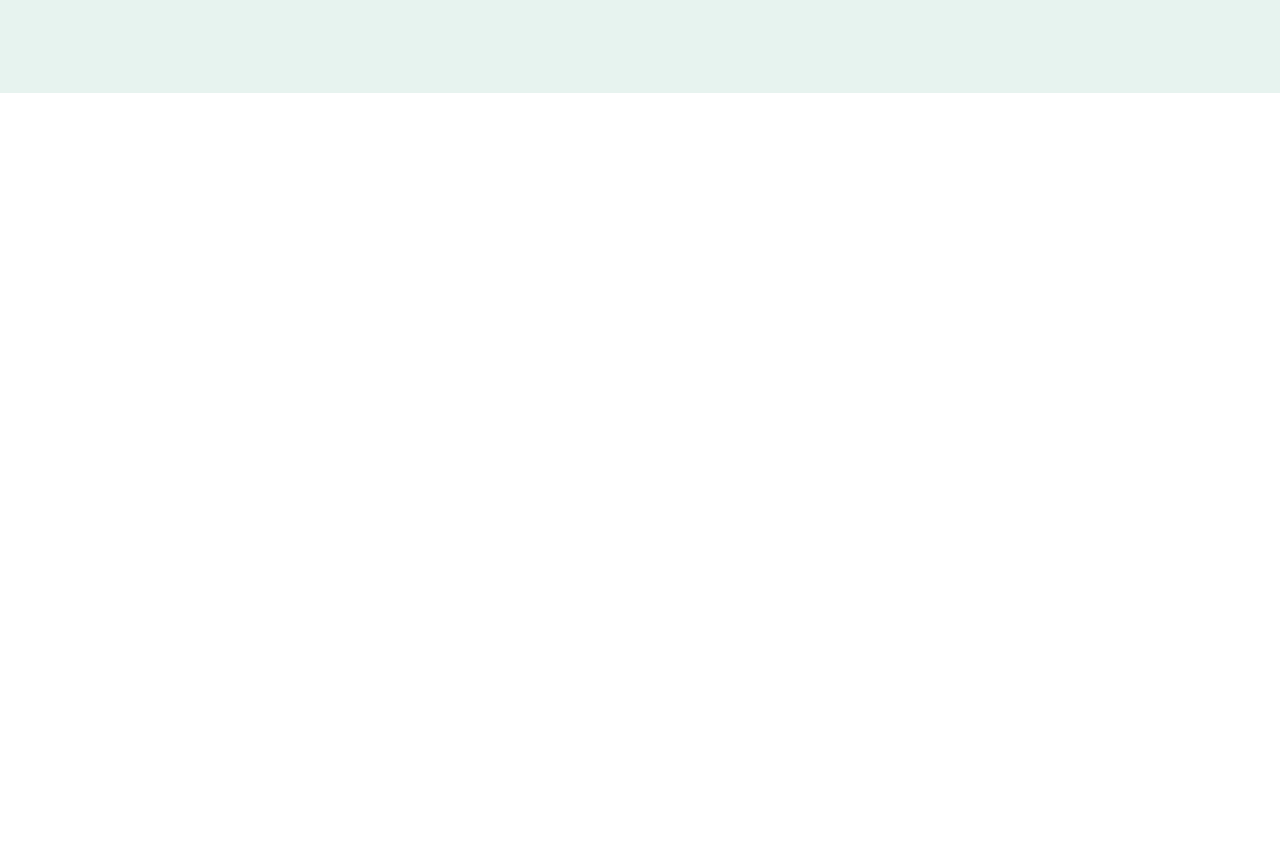
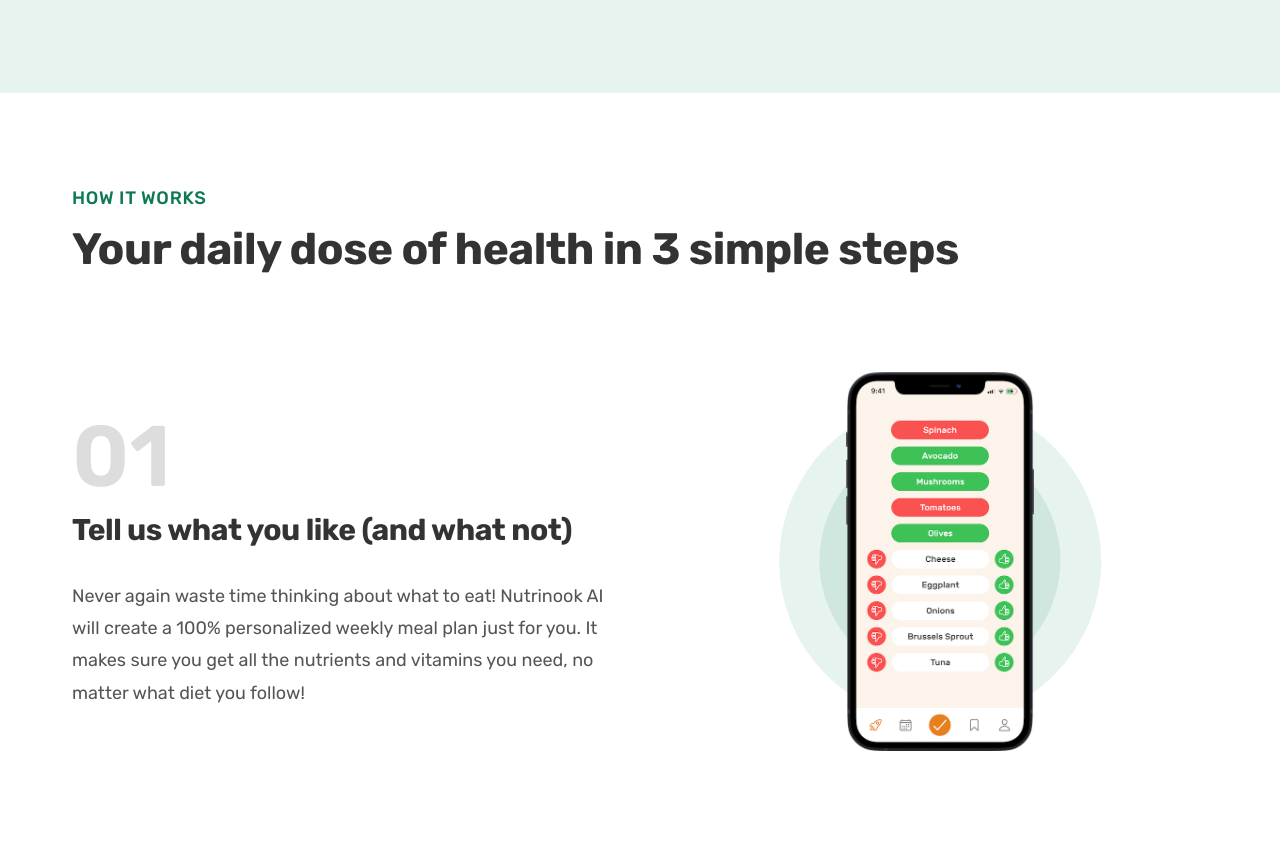
Before and after one commit to payal033/Nutrinook, a plain HTML site: page index.html in a window 1280 px wide. Shown: the part 699-1543 px from the top of the page. Before the commit the page ends 800 px from the top, so only its background shows below. Drawn offline with Linux system fonts and the light colour scheme.

Commit message:
how it works section

```diff
--- /dev/null
+++ b/css/general.css
@@ -0,0 +1,194 @@
+/*
+
+-- 01 TYPOGRAPHY SYSTEM
+
+- Font sizes (px)
+10 / 12 / 14 / 16 / 18 / 20 / 24 / 30 / 36 / 44 / 52 / 62 / 74 / 86 / 98
+
+- Font weights
+Default: 400
+Medium: 500
+Semi-bold: 600
+Bold: 700
+
+- Line heights
+Default: 1
+Small: 1.05
+Medium: 1.2
+Paragraph default: 1.6
+
+- Letter spacing
+-0.5px
+0.75px
+
+--- 02 COLORS
+
+- Primary: #10885b
+- Tints:
+#e7f3ef
+#cfe7de
+
+- Shades:
+#10885b
+#45260a
+
+- Accents:
+- Greys
+
+#888
+#767676 (lightest grey allowed on #fff)
+#6f6f6f (lightest grey allowed on #fdf2e9)
+#555
+#333
+
+--- 05 SHADOWS
+
+0 2.4rem 4.8rem rgba(0, 0, 0, 0.075);
+
+--- 06 BORDER-RADIUS
+
+Default: 9px
+Medium: 11px
+
+--- 07 WHITESPACE
+
+- Spacing system (px)
+2 / 4 / 8 / 12 / 16 / 24 / 32 / 48 / 64 / 80 / 96 / 128
+
+*/
+
+:root {
+  --primary-green: #10885b;
+  --lightest-green: #e7f3ef;
+  --lightest-green-2: #cfe7de;
+  --dark-green: #0e7a52;
+  --white: #fff;
+  --dark-grey: #888;
+  --primary-grey: #555;
+  --light-grey: #333;
+}
+
+* {
+  padding: 0;
+  margin: 0;
+  box-sizing: border-box;
+}
+
+html {
+  /* font size: 10px */
+  /* 10px / 16px = 0.625  = 62.5% */
+  /* Percentage of users browser font size setting */
+  font-size: 62.5%;
+}
+
+body {
+  font-family: "Rubik", sans-serif;
+  line-height: 1;
+  font-weight: 400;
+  color: var(--primary-grey);
+}
+
+/* **************************************** */
+/* GENERAL */
+/* **************************************** */
+
+.margin-right-sm {
+  margin-right: 1.6rem !important;
+}
+
+.heading-primary,
+.heading-secondary,
+.heading-tertiary {
+  font-weight: 700;
+  color: var(--light-grey);
+  letter-spacing: -0.5px;
+}
+
+.heading-primary {
+  font-size: 5.2rem;
+  line-height: 1.05;
+  margin-bottom: 3.2rem;
+}
+
+.heading-secondary {
+  font-size: 4.4rem;
+  line-height: 1.2;
+  margin-bottom: 9.6rem;
+}
+
+.heading-tertiary {
+  font-size: 3rem;
+  line-height: 1.2;
+  margin-bottom: 3.2rem;
+}
+
+.subheading {
+  display: block;
+  font-size: 1.8rem;
+  font-weight: 500;
+  color: var(--dark-green);
+  text-transform: uppercase;
+  margin-bottom: 1.6rem;
+  letter-spacing: 0.75px;
+}
+
+.btn:link,
+.btn:visited {
+  display: inline-block;
+  font-size: 2rem;
+  font-weight: 600;
+  padding: 1.6rem 3.2rem;
+  text-decoration: none;
+  border-radius: 9px;
+  /* put transition on original state */
+  transition: background-color 0.3s;
+}
+
+.btn--full:link,
+.btn--full:visited {
+  background-color: var(--primary-green);
+  color: var(--white);
+}
+
+.btn--full:hover,
+.btn--full:active {
+  background-color: var(--dark-green);
+}
+
+.btn--outline:link,
+.btn--outline:visited {
+  color: var(--primary-grey);
+  background-color: var(--white);
+}
+
+.btn--outline:hover,
+.btn--outline:active {
+  background-color: var(--lightest-green);
+  /* using inset- shadow will be addded inside */
+  box-shadow: inset 0 0 0 3px var(--white);
+}
+
+.container {
+  max-width: 120rem;
+  margin: 0 auto;
+  padding: 0 3.2rem;
+}
+
+/* reusable grid */
+.grid {
+  display: grid;
+  row-gap: 9.6rem;
+  column-gap: 6.4rem;
+}
+
+.grid--center-v {
+  align-items: center;
+}
+
+.grid--2-cols {
+  grid-template-columns: repeat(2, 1fr);
+}
+
+.grid--3-cols {
+  grid-template-columns: repeat(3, 1fr);
+}
--- a/css/style.css
+++ b/css/style.css
@@ -1,144 +1,3 @@
-/*
-
--- 01 TYPOGRAPHY SYSTEM
-
-- Font sizes (px)
-10 / 12 / 14 / 16 / 18 / 20 / 24 / 30 / 36 / 44 / 52 / 62 / 74 / 86 / 98
-
-- Font weights
-Default: 400
-Medium: 500
-Semi-bold: 600
-Bold: 700
-
-- Line heights
-Default: 1
-Small: 1.05
-Medium: 1.2
-Paragraph default: 1.6
-
-- Letter spacing
--0.5px
-0.75px
-
---- 02 COLORS
-
-- Primary: #10885b
-- Tints:
-#e7f3ef
-
-- Shades:
-#10885b
-#45260a
-
-- Accents:
-- Greys
-
-#888
-#767676 (lightest grey allowed on #fff)
-#6f6f6f (lightest grey allowed on #fdf2e9)
-#555
-#333
-
---- 05 SHADOWS
-
-0 2.4rem 4.8rem rgba(0, 0, 0, 0.075);
-
---- 06 BORDER-RADIUS
-
-Default: 9px
-Medium: 11px
-
---- 07 WHITESPACE
-
-- Spacing system (px)
-2 / 4 / 8 / 12 / 16 / 24 / 32 / 48 / 64 / 80 / 96 / 128
-
-*/
-
-:root {
-  --primary-green: #10885b;
-  --lightest-green: #e7f3ef;
-  --dark-green: #0e7a52;
-  --white: #fff;
-  --dark-grey: #888;
-  --primary-grey: #555;
-  --light-grey: #333;
-}
-
-* {
-  padding: 0;
-  margin: 0;
-  box-sizing: border-box;
-}
-
-html {
-  /* font size: 10px */
-  /* 10px / 16px = 0.625  = 62.5% */
-  /* Percentage of users browser font size setting */
-  font-size: 62.5%;
-}
-
-body {
-  font-family: "Rubik", sans-serif;
-  line-height: 1;
-  font-weight: 400;
-  color: var(--primary-grey);
-}
-
-/* **************************************** */
-/* GENERAL */
-/* **************************************** */
-
-.margin-right-sm {
-  margin-right: 1.6rem !important;
-}
-
-.heading-primary {
-  font-size: 5.2rem;
-  font-weight: 700;
-  line-height: 1.05;
-  color: var(--light-grey);
-  letter-spacing: -0.5px;
-  margin-bottom: 3.2rem;
-}
-
-.btn:link,
-.btn:visited {
-  display: inline-block;
-  font-size: 2rem;
-  font-weight: 600;
-  padding: 1.6rem 3.2rem;
-  text-decoration: none;
-  border-radius: 9px;
-  /* put transition on original state */
-  transition: background-color 0.3s;
-}
-
-.btn--full:link,
-.btn--full:visited {
-  background-color: var(--primary-green);
-  color: var(--white);
-}
-
-.btn--full:hover,
-.btn--full:active {
-  background-color: var(--dark-green);
-}
-
-.btn--outline:link,
-.btn--outline:visited {
-  color: var(--primary-grey);
-  background-color: var(--white);
-}
-
-.btn--outline:hover,
-.btn--outline:active {
-  background-color: var(--lightest-green);
-  /* using inset- shadow will be addded inside */
-  box-shadow: inset 0 0 0 3px var(--white);
-}
-
 /* **************************************** */
 /* HEADER */
 /* **************************************** */
@@ -257,3 +116,59 @@
   color: var(--primary-green);
   font-weight: bold;
 }
+
+/* **************************************** */
+/* SECTION-HOW */
+/* **************************************** */
+
+.section-how {
+  padding: 9.6rem 0;
+}
+
+.step-img {
+  width: 35%;
+}
+
+.step-img-box {
+  display: flex;
+  align-items: center;
+  justify-content: center;
+  position: relative;
+}
+
+.step-img-box::before,
+.step-img-box::after {
+  content: "";
+  display: block;
+  border-radius: 50%;
+  position: absolute;
+  top: 50%;
+  left: 50%;
+  transform: translate(-50%, -50%);
+}
+
+.step-img-box::before {
+  width: 60%;
+  padding-bottom: 60%;
+  background-color: var(--lightest-green);
+  z-index: -2;
+}
+
+.step-img-box::after {
+  width: 45%;
+  padding-bottom: 45%;
+  background-color: var(--lightest-green-2);
+  z-index: -1;
+}
+
+.step-number {
+  font-size: 8.6rem;
+  font-weight: 600;
+  color: #ddd;
+  margin-bottom: 1.2rem;
+}
+
+.step-description {
+  font-size: 1.8rem;
+  line-height: 1.8;
+}
--- a/index.html
+++ b/index.html
@@ -10,6 +10,7 @@
       rel="stylesheet"
     />
     <link rel="stylesheet" href="css/style.css" />
+    <link rel="stylesheet" href="css/general.css" />
     <title>Nutrinook</title>
   </head>
   <body>
@@ -61,6 +62,72 @@
           </div>
         </div>
       </section>
+      <section class="section-how">
+        <div class="container">
+          <span class="subheading">How it works</span>
+          <h2 class="heading-secondary">
+            Your daily dose of health in 3 simple steps
+          </h2>
+        </div>
+        <div class="container grid grid--2-cols grid--center-v">
+          <!-- step 1 -->
+          <div class="step-text-box">
+            <p class="step-number">01</p>
+            <h3 class="heading-tertiary">
+              Tell us what you like (and what not)
+            </h3>
+            <p class="step-description">
+              Never again waste time thinking about what to eat! Nutrinook AI
+              will create a 100% personalized weekly meal plan just for you. It
+              makes sure you get all the nutrients and vitamins you need, no
+              matter what diet you follow!
+            </p>
+          </div>
+          <div class="step-img-box">
+            <img
+              src="img/app/app-screen-1.png"
+              alt="step image 1"
+              class="step-img"
+            />
+          </div>
+
+          <!-- step 2 -->
+          <div class="step-img-box">
+            <img
+              src="img/app/app-screen-2.png"
+              alt="step image 2"
+              class="step-img"
+            />
+          </div>
+          <div class="step-text-box">
+            <p class="step-number">02</p>
+            <h3 class="heading-tertiary">Approve your weekly meal plan</h3>
+            <p class="step-description">
+              Once per week, approve the meal plan generated for you by
+              Nutrinook AI. You can change ingredients, swap entire meals, or
+              even add your own recipes.
+            </p>
+          </div>
+
+          <!-- step 3 -->
+          <div class="step-text-box">
+            <p class="step-number">03</p>
+            <h3 class="heading-tertiary">Receive meals at convenient time</h3>
+            <p class="step-description">
+              Best chefs in town will cook your selected meal every day, and we
+              will deliver it to your door whenever works best for you. You can
+              change delivery schedule and address daily!
+            </p>
+          </div>
+          <div class="step-img-box">
+            <img
+              src="img/app/app-screen-3.png"
+              alt="step image 3"
+              class="step-img"
+            />
+          </div>
+        </div>
+      </section>
     </main>
   </body>
 </html>
```
